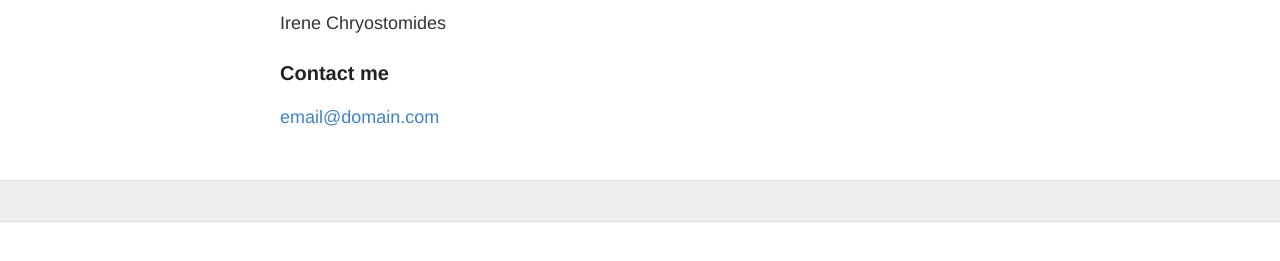
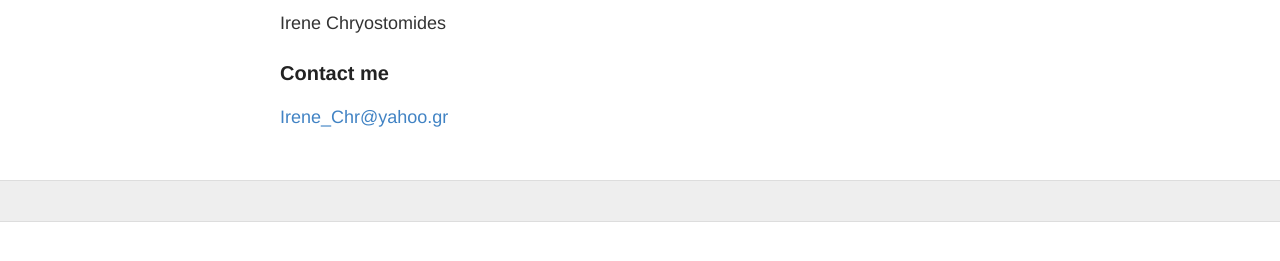
Before and after one commit to irene-chr/AcesHigh, a Jekyll site: the page built from about.md, in a window 1280 px wide. Shown: the part 216-477 px from the top of the page. Built offline with Jekyll 4.4.1, drawn with Linux system fonts in a browser that asks for light colours.

Commit message:
Update about.md

```diff
--- a/about.md
+++ b/about.md
@@ -8,4 +8,4 @@ Irene Chryostomides
 
 ### Contact me
 
-[email@domain.com](Irene_Chr@yahoo.gr)
+[Irene_Chr@yahoo.gr](Irene_Chr@yahoo.gr)
```
